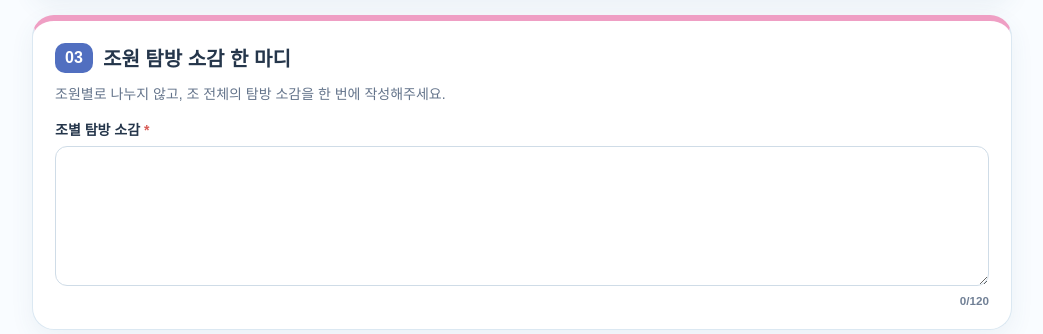
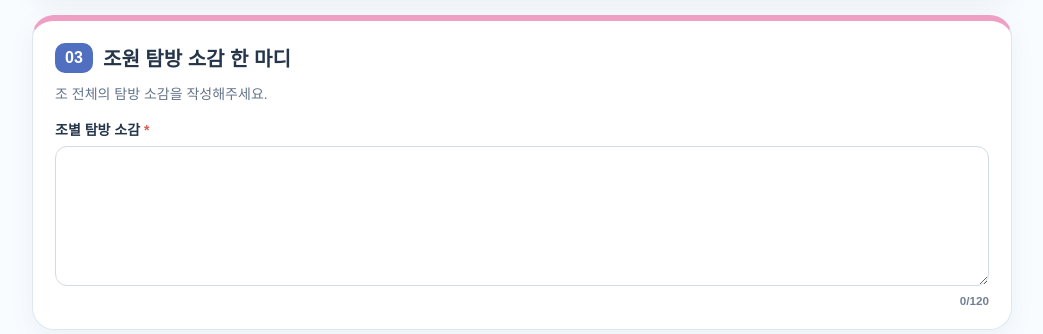
Before and after one commit to doriiver17/Jeongeup_busan_report, a Flask app: page / in a window 1280 px wide. Shown: the part 1347-1681 px from the top of the page, without its empty margins (118-1161 px from the left). Run offline with Flask 3, Linux system fonts and the light colour scheme; parts of the project's set-up code (start-up, migrations or seed data) failed here and were passed over; some libraries are stand-ins or nearby versions.

Commit message:
Refine group reflection guidance

```diff
--- a/templates/index.html
+++ b/templates/index.html
@@ -67,7 +67,7 @@
 
     <section class="card pink">
       <div class="section-title"><span>03</span><h2>조원 탐방 소감 한 마디</h2></div>
-      <p class="hint">조원별로 나누지 않고, 조 전체의 탐방 소감을 한 번에 작성해주세요.</p>
+      <p class="hint">조 전체의 탐방 소감을 작성해주세요.</p>
       <label>조별 탐방 소감 <em>*</em>
         <textarea name="group_comment" rows="5" maxlength="{{ limits.group_comment }}" required data-count="group-comment-count"></textarea>
         <small id="group-comment-count" class="counter">0/{{ limits.group_comment }}</small>
```
